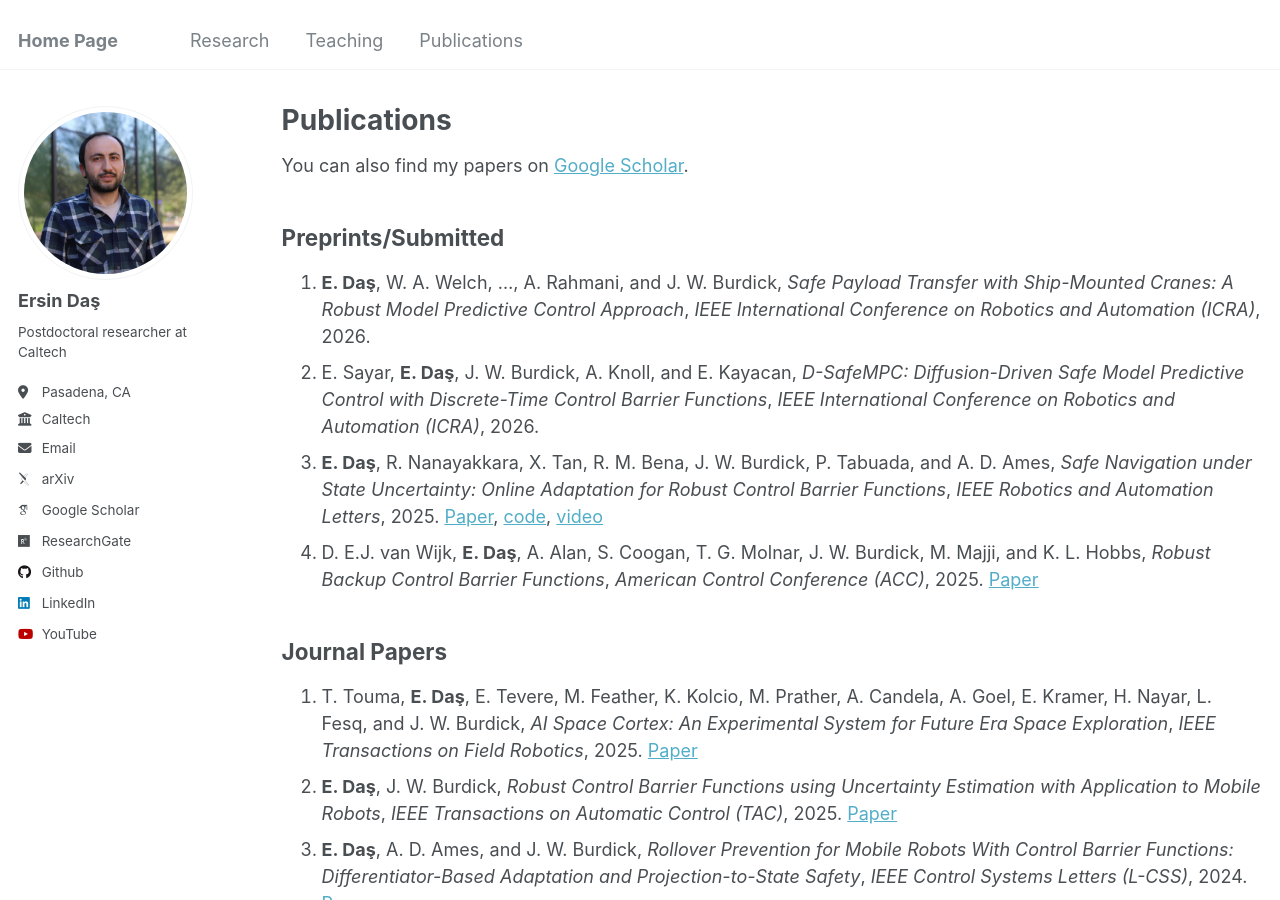
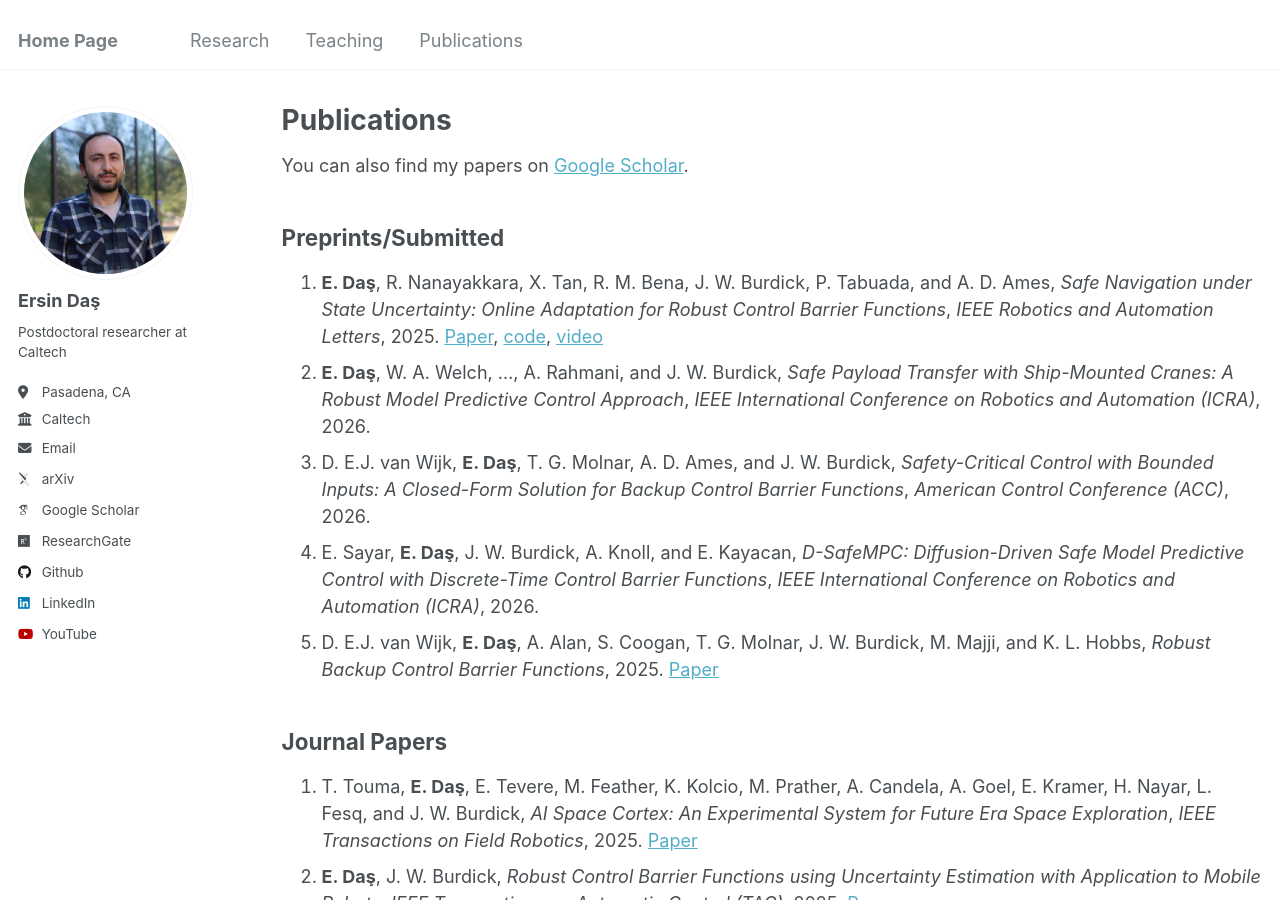
Before and after one commit to ersindas/ersindas.github.io, a Jekyll site: the page built from _pages/publications.md, in a window 1280 px wide and 900 px high. Built offline with Jekyll 4.4.1, drawn with Linux system fonts in a browser that asks for light colours; some web fonts are replaced.

Commit message:
Update publications.md
papers

```diff
--- a/_pages/publications.md
+++ b/_pages/publications.md
@@ -8,10 +8,11 @@ author_profile: true
  <div class="wordwrap">You can also find my papers on <a href="{{site.author.googlescholar}}">Google Scholar</a>.
 
 ## Preprints/Submitted
-1. **E. Daş**,  W. A. Welch, ..., A. Rahmani, and J. W. Burdick, *Safe Payload Transfer with Ship-Mounted Cranes: A Robust Model Predictive Control Approach*, *IEEE International Conference on Robotics and Automation (ICRA)*, 2026.
-2. E. Sayar, **E. Daş**, J. W. Burdick, A. Knoll, and E. Kayacan, *D-SafeMPC: Diffusion-Driven Safe Model Predictive Control with Discrete-Time Control Barrier Functions*, *IEEE International Conference on Robotics and Automation (ICRA)*, 2026.
-3. **E. Daş**, R. Nanayakkara, X. Tan, R. M. Bena, J. W. Burdick, P. Tabuada, and A. D. Ames, *Safe Navigation under State Uncertainty: Online Adaptation for Robust Control Barrier Functions*, *IEEE Robotics and Automation Letters*, 2025. [Paper](https://arxiv.org/pdf/2508.19159), [code](https://github.com/ersindas/robust-CBFs), [video](https://youtu.be/tTNu-Etm0SU)
-4. D. E.J. van Wijk, **E. Daş**, A. Alan, S. Coogan, T. G. Molnar, J. W. Burdick, M. Majji, and K. L. Hobbs, *Robust Backup Control Barrier Functions*, *American Control Conference (ACC)*, 2025. [Paper](https://arxiv.org/pdf/2503.15734)
+1. **E. Daş**, R. Nanayakkara, X. Tan, R. M. Bena, J. W. Burdick, P. Tabuada, and A. D. Ames, *Safe Navigation under State Uncertainty: Online Adaptation for Robust Control Barrier Functions*, *IEEE Robotics and Automation Letters*, 2025. [Paper](https://arxiv.org/pdf/2508.19159), [code](https://github.com/ersindas/robust-CBFs), [video](https://youtu.be/tTNu-Etm0SU)
+2. **E. Daş**,  W. A. Welch, ..., A. Rahmani, and J. W. Burdick, *Safe Payload Transfer with Ship-Mounted Cranes: A Robust Model Predictive Control Approach*, *IEEE International Conference on Robotics and Automation (ICRA)*, 2026.
+3. D. E.J. van Wijk, **E. Daş**, T. G. Molnar, A. D. Ames, and J. W. Burdick, *Safety-Critical Control with Bounded Inputs: A Closed-Form Solution for Backup Control Barrier Functions*, *American Control Conference (ACC)*, 2026.
+4. E. Sayar, **E. Daş**, J. W. Burdick, A. Knoll, and E. Kayacan, *D-SafeMPC: Diffusion-Driven Safe Model Predictive Control with Discrete-Time Control Barrier Functions*, *IEEE International Conference on Robotics and Automation (ICRA)*, 2026.
+5. D. E.J. van Wijk, **E. Daş**, A. Alan, S. Coogan, T. G. Molnar, J. W. Burdick, M. Majji, and K. L. Hobbs, *Robust Backup Control Barrier Functions*, 2025. [Paper](https://arxiv.org/pdf/2503.15734)
 
 ## Journal Papers
 1. T. Touma, **E. Daş**, E. Tevere, M. Feather, K. Kolcio, M. Prather, A. Candela, A. Goel, E. Kramer, H. Nayar, L. Fesq, and J. W. Burdick, *AI Space Cortex: An Experimental System for
```
